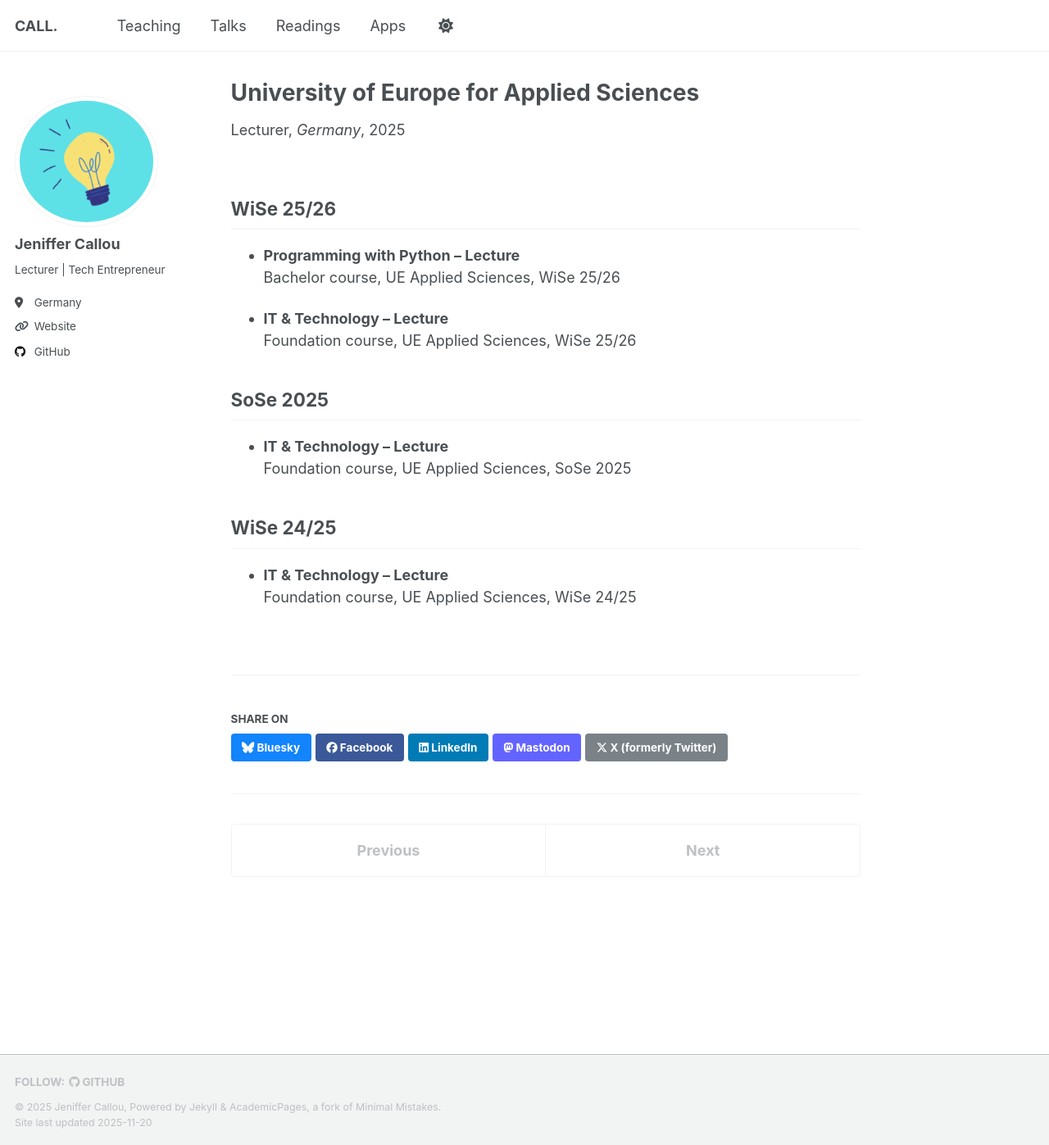
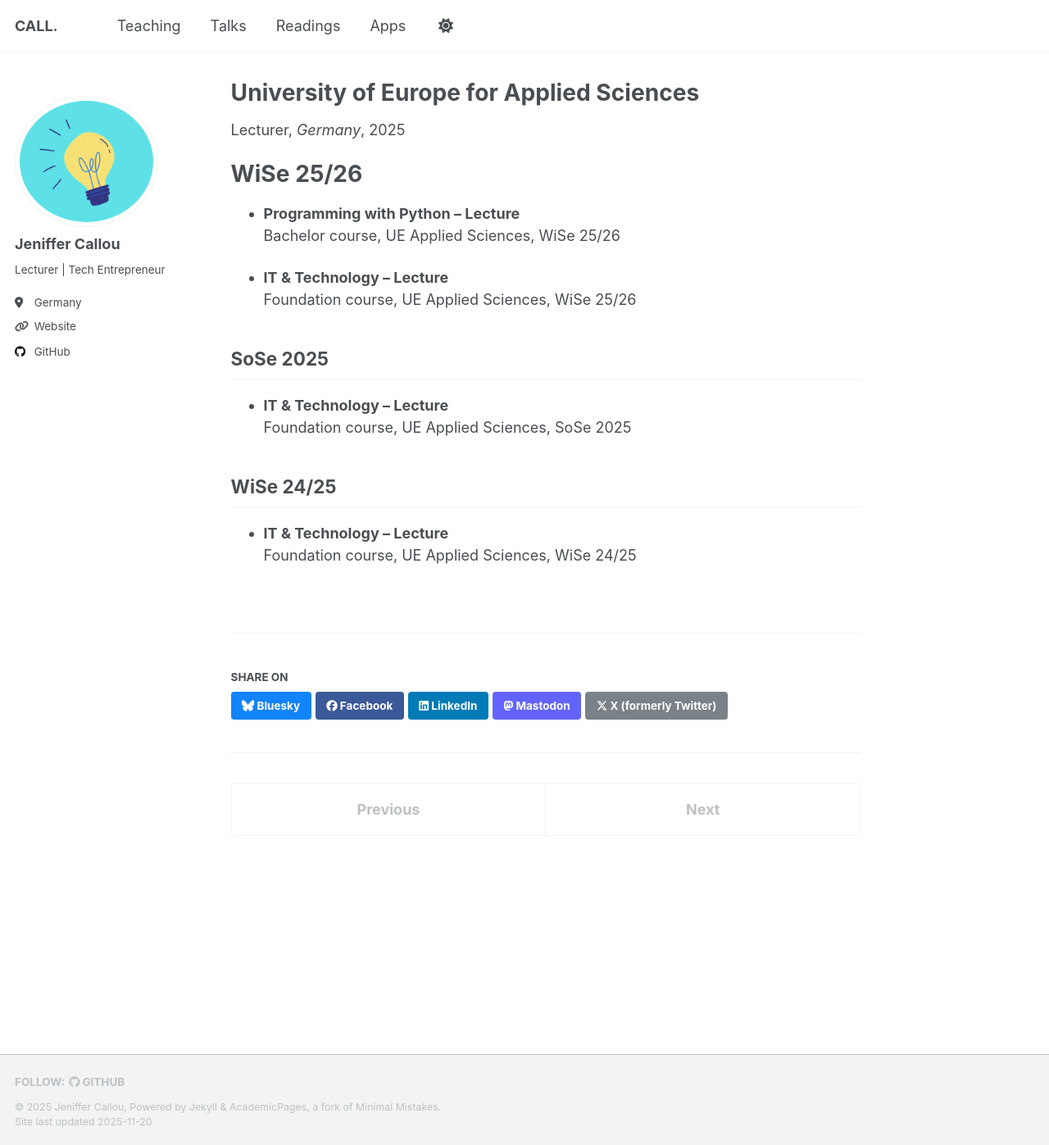
Before and after one commit to JenCall/jencall.github.io, a Jekyll site: the page built from _teaching/2025-ue-teaching-1.md, in a window 1280 px wide and 1397 px high. Shown: the whole window at 82% size. Built offline with Jekyll 4.4.1, drawn with Linux system fonts in a browser that asks for light colours; a script that is not in the unit is left out.

```diff
--- a/_teaching/2025-ue-teaching-1.md
+++ b/_teaching/2025-ue-teaching-1.md
@@ -8,8 +8,8 @@ date: 2025-10-01
 location: "Germany"
 ---
 
-
-## WiSe 25/26
+WiSe 25/26
+====
 
 - **Programming with Python – Lecture**
   Bachelor course, UE Applied Sciences, WiSe 25/26
```
